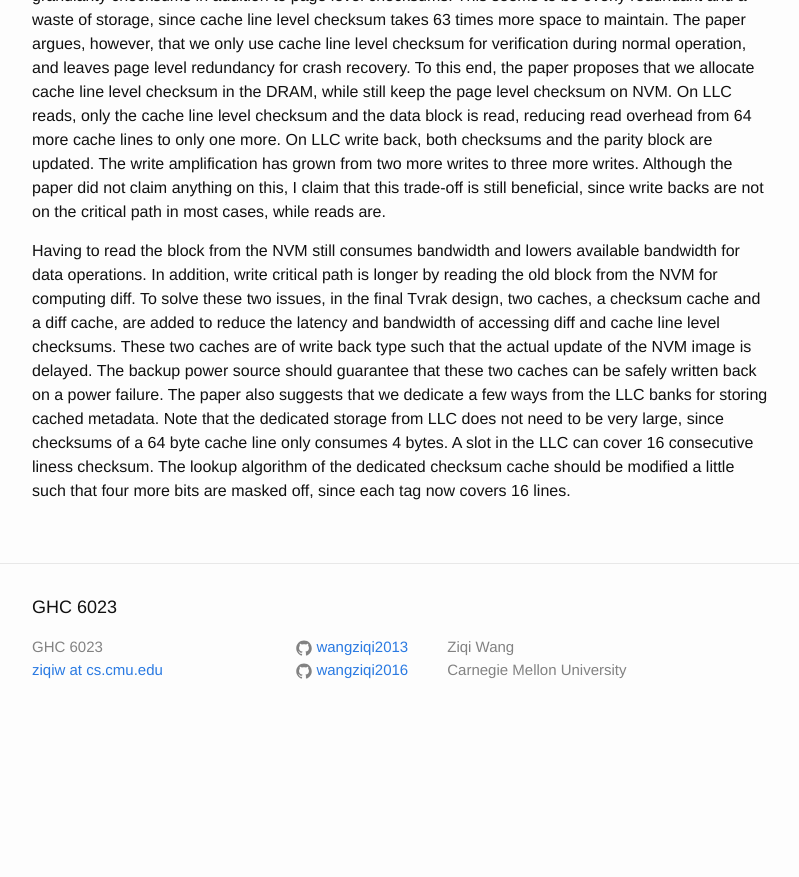
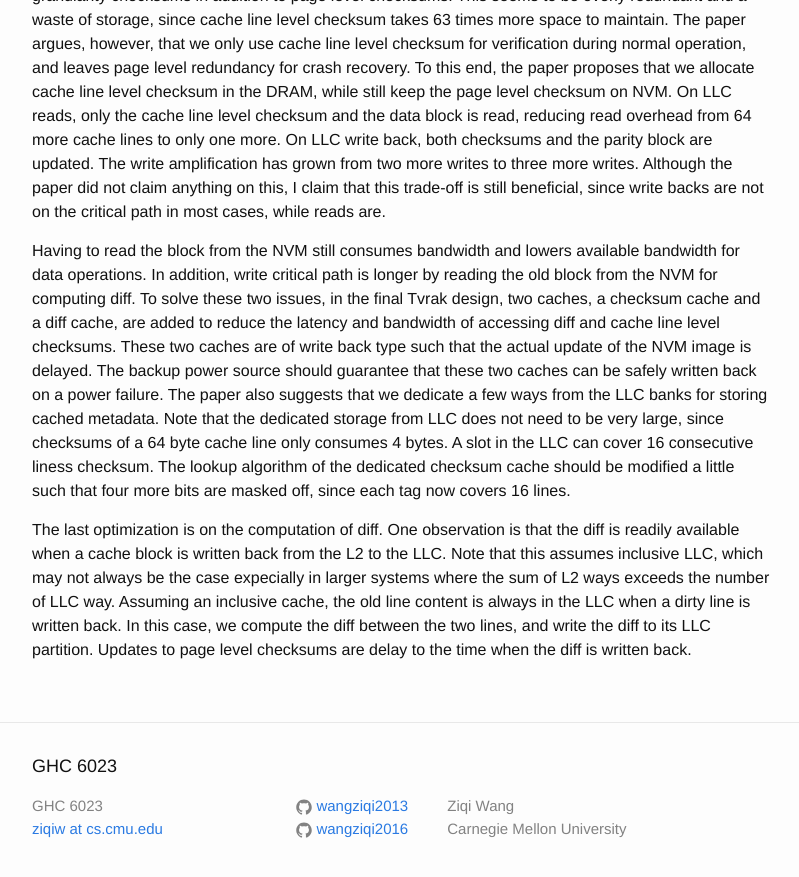
Before and after one commit to wangziqi2013/wangziqi2013.github.io, a Jekyll site: the page built from _posts/2020-01-14-tvrak.markdown, in a window 1280 px wide and 900 px high, scrolled down 1825 px. Shown: the top 877 px of the window, without its empty margins (238-1037 px from the left). Built offline with Jekyll 4.4.1, drawn with Linux system fonts in a browser that asks for light colours; before the commit the page ends 2566 px from its top, so only the background shows below that.

Commit message:
Adding diff cache

```diff
--- a/_posts/2020-01-14-tvrak.markdown
+++ b/_posts/2020-01-14-tvrak.markdown
@@ -80,3 +80,10 @@ written back on a power failure. The paper also suggests that we dedicate a few
 metadata. Note that the dedicated storage from LLC does not need to be very large, since checksums of a 64 byte cache line
 only consumes 4 bytes. A slot in the LLC can cover 16 consecutive liness checksum. The lookup algorithm of the dedicated
 checksum cache should be modified a little such that four more bits are masked off, since each tag now covers 16 lines.
+
+The last optimization is on the computation of diff. One observation is that the diff is readily available when a
+cache block is written back from the L2 to the LLC. Note that this assumes inclusive LLC, which may not always be
+the case expecially in larger systems where the sum of L2 ways exceeds the number of LLC way. Assuming an inclusive cache,
+the old line content is always in the LLC when a dirty line is written back. In this case, we compute the diff between
+the two lines, and write the diff to its LLC partition. Updates to page level checksums are delay to the time when the
+diff is written back.
```
